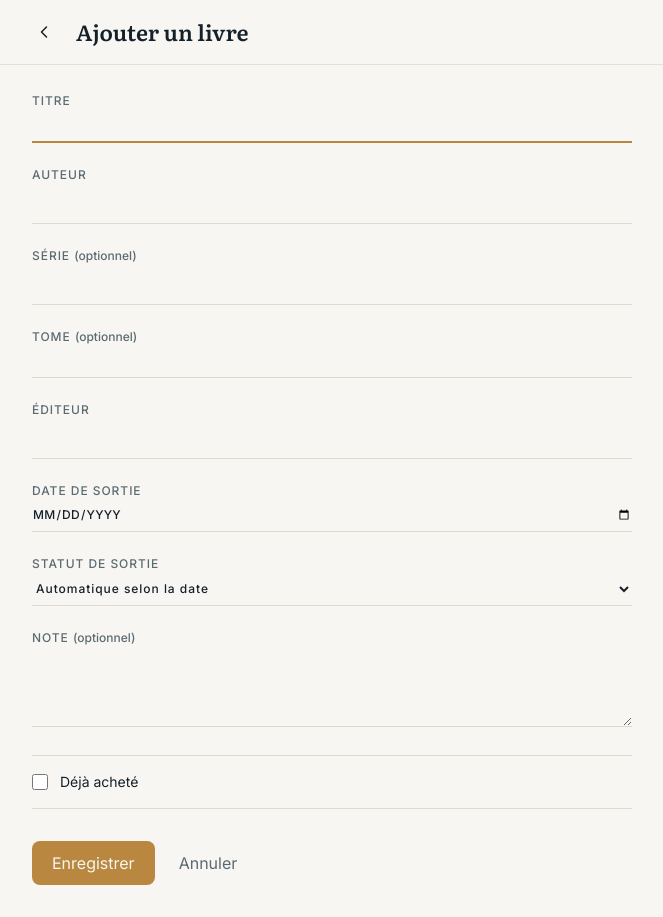
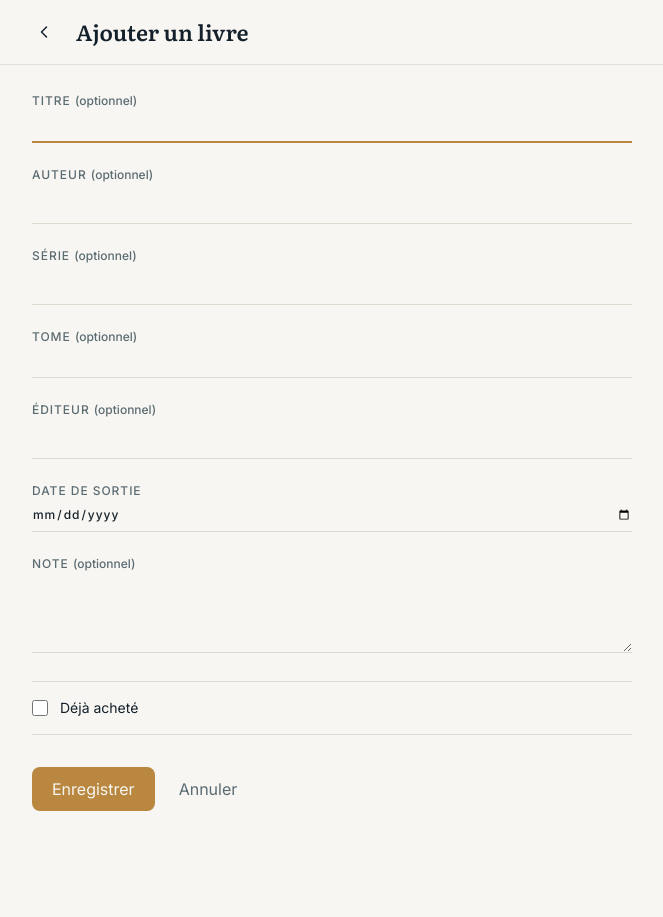
Before and after one commit to William-Louis-Louisy/my-books-wishlist, a Next.js app: page /book/new in a window 1280 px wide. Shown: the whole page, without its empty margins (308-971 px from the left). After the commit the page ends 843 px from the top, so only its background shows below. Built offline with nearby package versions, Linux system fonts and the light colour scheme.

Commit message:
feat: relax book form and fix iOS inputs

```diff
--- a/components/BookForm.tsx
+++ b/components/BookForm.tsx
@@ -8,15 +8,13 @@ import { AutocompleteInput } from "@/components/AutocompleteInput";
 import { ConfirmDialog } from "@/components/ConfirmDialog";
 import { useBook, useBooks } from "@/hooks/useBooks";
 import { createBook, deleteBook, updateBook } from "@/lib/book-repository";
-import { getBookAutocompleteOptions } from "@/lib/books";
+import { getBookAutocompleteOptions, getBookDisplayTitle } from "@/lib/books";
 import { isValidIsoDate } from "@/lib/date";
-import type { BookDraft, BookStatus } from "@/types/book";
+import type { BookDraft } from "@/types/book";
 
 interface BookFormProps {
   bookId?: string;
 }
-
-type StatusChoice = "auto" | BookStatus;
 
 interface FormState {
   title: string;
@@ -26,9 +24,11 @@ interface FormState {
   publisher: string;
   releaseDate: string;
   note: string;
-  statusChoice: StatusChoice;
   purchased: boolean;
 }
+
+type FormErrorKey = keyof FormState | "identity";
+type FormErrors = Partial<Record<FormErrorKey, string>>;
 
 const EMPTY_FORM: FormState = {
   title: "",
@@ -38,7 +38,6 @@ const EMPTY_FORM: FormState = {
   publisher: "",
   releaseDate: "",
   note: "",
-  statusChoice: "auto",
   purchased: false,
 };
 
@@ -50,9 +49,7 @@ export function BookForm({ bookId }: BookFormProps) {
   const { book, loading } = useBook(bookId);
   const { books } = useBooks();
   const [formChanges, setFormChanges] = useState<Partial<FormState>>({});
-  const [errors, setErrors] = useState<
-    Partial<Record<keyof FormState, string>>
-  >({});
+  const [errors, setErrors] = useState<FormErrors>({});
   const [saving, setSaving] = useState(false);
   const [confirmDelete, setConfirmDelete] = useState(false);
   const isEdit = Boolean(bookId);
@@ -66,7 +63,6 @@ export function BookForm({ bookId }: BookFormProps) {
         publisher: book.publisher,
         releaseDate: book.releaseDate,
         note: book.note ?? "",
-        statusChoice: book.statusOverride ?? "auto",
         purchased: book.purchased,
       }
     : EMPTY_FORM;
@@ -90,15 +86,27 @@ export function BookForm({ bookId }: BookFormProps) {
     value: FormState[K],
   ) => {
     setFormChanges((current) => ({ ...current, [key]: value }));
-    setErrors((current) => ({ ...current, [key]: undefined }));
+    setErrors((current) => {
+      const next = { ...current, [key]: undefined };
+      if (key === "title" || key === "series" || key === "volume") {
+        next.identity = undefined;
+      }
+      return next;
+    });
   };
 
   const validate = (): boolean => {
-    const next: Partial<Record<keyof FormState, string>> = {};
-    if (!form.title.trim()) next.title = t("titleRequired");
-    if (!form.author.trim()) next.author = t("authorRequired");
-    if (!form.publisher.trim()) next.publisher = t("publisherRequired");
-    if (!isValidIsoDate(form.releaseDate)) next.releaseDate = t("dateRequired");
+    const next: FormErrors = {};
+    const hasTitle = Boolean(form.title.trim());
+    const hasSeriesAndVolume = Boolean(form.series.trim() && form.volume.trim());
+
+    if (!hasTitle && !hasSeriesAndVolume) {
+      next.identity = t("identityRequired");
+    }
+    if (!isValidIsoDate(form.releaseDate)) {
+      next.releaseDate = t("dateRequired");
+    }
+
     setErrors(next);
     return Object.keys(next).length === 0;
   };
@@ -116,7 +124,6 @@ export function BookForm({ bookId }: BookFormProps) {
         publisher: form.publisher,
         releaseDate: form.releaseDate,
         note: form.note,
-        statusOverride: form.statusChoice === "auto" ? null : form.statusChoice,
         purchased: form.purchased,
       };
       if (bookId) await updateBook(bookId, draft);
@@ -161,12 +168,16 @@ export function BookForm({ bookId }: BookFormProps) {
   }
 
   const fieldClass =
-    "w-full border-0 border-b border-line bg-transparent py-2 text-[0.9375rem] text-ink outline-none transition-[border-color,border-width] focus:border-b-2 focus:border-brass motion-reduce:transition-none";
+    "w-full border-0 border-b border-line bg-transparent py-2 text-base text-ink outline-none transition-[border-color,border-width] focus:border-b-2 focus:border-brass motion-reduce:transition-none";
   const labelClass =
     "block text-xs font-medium uppercase tracking-[0.08em] text-ink-muted";
   const optionalLabel = (
     <span className="normal-case tracking-normal">{common("optional")}</span>
   );
+  const identityInvalid = Boolean(errors.identity);
+  const bookDisplayTitle = book
+    ? getBookDisplayTitle(book, (volume) => `${t("volume")} ${volume}`)
+    : "";
 
   return (
     <>
@@ -179,24 +190,19 @@ export function BookForm({ bookId }: BookFormProps) {
           className="space-y-6"
         >
           <label className={labelClass}>
-            {t("title")}
+            {t("title")} {optionalLabel}
             <input
               autoFocus={!isEdit}
               value={form.title}
               onChange={(event) => updateField("title", event.target.value)}
-              className={`${fieldClass} font-display text-lg`}
-              aria-invalid={Boolean(errors.title)}
+              className={fieldClass}
+              aria-invalid={identityInvalid}
             />
-            {errors.title ? (
-              <span className="mt-1 block text-xs text-ink-muted">
-                {errors.title}
-              </span>
-            ) : null}
           </label>
 
           <div>
             <label htmlFor="book-author" className={labelClass}>
-              {t("author")}
+              {t("author")} {optionalLabel}
             </label>
             <AutocompleteInput
               id="book-author"
@@ -204,13 +210,10 @@ export function BookForm({ bookId }: BookFormProps) {
               options={authorOptions}
               onChange={(value) => updateField("author", value)}
               className={fieldClass}
-              invalid={Boolean(errors.author)}
+              autoCorrect="off"
+              spellCheck={false}
+              autoCapitalize="words"
             />
-            {errors.author ? (
-              <span className="mt-1 block text-xs text-ink-muted">
-                {errors.author}
-              </span>
-            ) : null}
           </div>
 
           <div>
@@ -223,6 +226,8 @@ export function BookForm({ bookId }: BookFormProps) {
               options={seriesOptions}
               onChange={(value) => updateField("series", value)}
               className={fieldClass}
+              invalid={identityInvalid}
+              autoCapitalize="words"
             />
           </div>
 
@@ -231,14 +236,20 @@ export function BookForm({ bookId }: BookFormProps) {
             <input
               value={form.volume}
               onChange={(event) => updateField("volume", event.target.value)}
-              className={`${fieldClass} font-mono text-[0.8125rem]`}
+              className={fieldClass}
               inputMode="text"
+              aria-invalid={identityInvalid}
             />
+            {errors.identity ? (
+              <span className="mt-1 block text-xs normal-case tracking-normal text-ink-muted" role="alert">
+                {errors.identity}
+              </span>
+            ) : null}
           </label>
 
           <div>
             <label htmlFor="book-publisher" className={labelClass}>
-              {t("publisher")}
+              {t("publisher")} {optionalLabel}
             </label>
             <AutocompleteInput
               id="book-publisher"
@@ -246,13 +257,10 @@ export function BookForm({ bookId }: BookFormProps) {
               options={publisherOptions}
               onChange={(value) => updateField("publisher", value)}
               className={fieldClass}
-              invalid={Boolean(errors.publisher)}
+              autoCorrect="off"
+              spellCheck={false}
+              autoCapitalize="words"
             />
-            {errors.publisher ? (
-              <span className="mt-1 block text-xs text-ink-muted">
-                {errors.publisher}
-              </span>
-            ) : null}
           </div>
 
           <label className={labelClass}>
@@ -263,29 +271,16 @@ export function BookForm({ bookId }: BookFormProps) {
               onChange={(event) =>
                 updateField("releaseDate", event.target.value)
               }
-              className={`${fieldClass} font-mono text-[0.8125rem] uppercase tracking-[0.02em]`}
+              className={fieldClass}
               aria-invalid={Boolean(errors.releaseDate)}
             />
             {errors.releaseDate ? (
-              <span className="mt-1 block text-xs text-ink-muted">
+              <span className="mt-1 block text-xs normal-case tracking-normal text-ink-muted">
                 {errors.releaseDate}
               </span>
             ) : null}
           </label>
-          <label className={labelClass}>
-            {t("releaseStatus")}
-            <select
-              value={form.statusChoice}
-              onChange={(event) =>
-                updateField("statusChoice", event.target.value as StatusChoice)
-              }
-              className={fieldClass}
-            >
-              <option value="auto">{t("automaticStatus")}</option>
-              <option value="upcoming">{t("forceUpcoming")}</option>
-              <option value="available">{t("forceAvailable")}</option>
-            </select>
-          </label>
+
           <label className={labelClass}>
             {t("note")} {optionalLabel}
             <textarea
@@ -340,7 +335,7 @@ export function BookForm({ bookId }: BookFormProps) {
         title={t("deleteTitle")}
         description={
           book
-            ? t("deleteDescription", { title: book.title })
+            ? t("deleteDescription", { title: bookDisplayTitle })
             : t("deleteDescriptionFallback")
         }
         onCancel={() => setConfirmDelete(false)}
```
